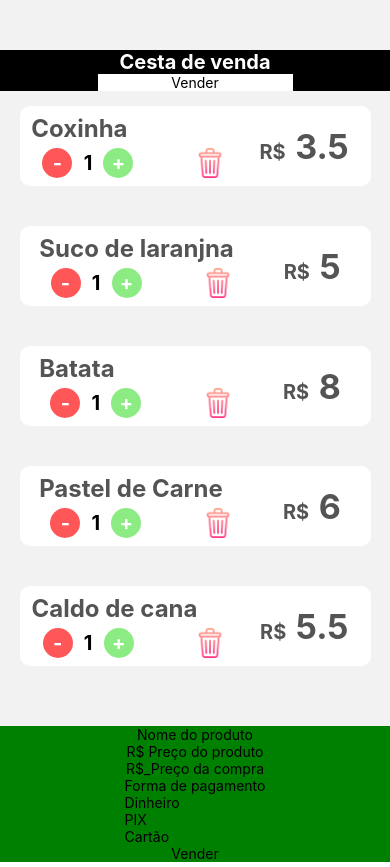
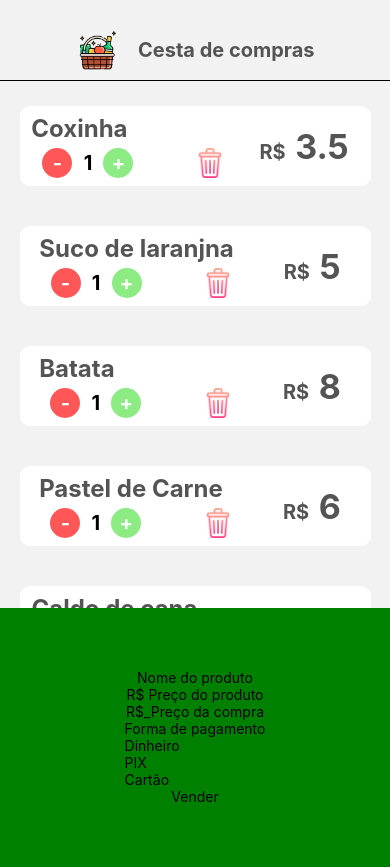
Before and after one commit to Lim4S2/LucraMais--App, a React Native app: screen /Carrinho in a window 390 px wide. Built offline with nearby package versions, Linux system fonts and the light colour scheme.

Commit message:
Atualizando a tela de carrinho de compras

```diff
--- a/src/pages/carrinho/index.js
+++ b/src/pages/carrinho/index.js
@@ -48,6 +48,12 @@ export default function Carrinho({navigation}) {
     return(
         <View style={{justifyContent: "space-between", height: "100%"}}>
             <View style={styles.container}>
+                <Image source={require("../../images/iconCesta.png")}
+                    style={{width: 40, height: 40, marginRight: 20}}
+                />
+                <Text style={styles.text}>Cesta de compras</Text>
+            </View>
+            {/*<View style={styles.container}>
                 <Text style={styles.text}>Cesta de venda</Text>
                 <TouchableOpacity onPress={() => navigation.navigate("Venda")}
                     style={{
@@ -58,9 +64,12 @@ export default function Carrinho({navigation}) {
                 >
                     <Text>Vender</Text>
                 </TouchableOpacity>
-            </View>
+                </View>*/}
 
-            <View>
+            <View style={{
+                marginTop: 10,
+                height: "60%"
+            }}>
                 <FlatList
                     data={DATA}
                     contentContainerStyle={{paddingTop: 15, paddingBottom: 20}}
@@ -124,7 +133,7 @@ export default function Carrinho({navigation}) {
                     </View>
                 </View>
 
-                <TouchableOpacity>
+                <TouchableOpacity onPress={() => navigation.navigate("Venda")}>
                     <Text>Vender</Text>
                 </TouchableOpacity>
             </View>
--- a/src/pages/carrinho/style.js
+++ b/src/pages/carrinho/style.js
@@ -2,20 +2,23 @@ import { StyleSheet } from "react-native"
 
 const styles = StyleSheet.create({
     container: {
-        marginTop: 50,
-        backgroundColor: "black",
-        justifyContent: "center",
-        alignItems: 'center'
+        flexDirection: "row",
+        marginTop: 30,
+        alignItems: 'center',
+        paddingLeft: "20%",
+        paddingBottom: 10,
+        borderBottomWidth: 1
     },
     text: {
         fontSize: 20,
         fontWeight: 'bold',
-        color: 'white'
+        color: '#545454'
     },
     venda: {
         backgroundColor: "green",
         justifyContent: "center",
-        alignItems: "center"
+        alignItems: "center",
+        height: "30%"
     }
 })
 
--- a/src/pages/estoque/index.js
+++ b/src/pages/estoque/index.js
@@ -78,7 +78,7 @@ export default function Estoque({navigation}) {
                 </View>
             </View>
 
-            <View style={{height: "66%"}}>
+            <View style={{height: "69%", marginTop: 15}}>
             <FlatList style={stylesList.list}
                 contentContainerStyle={{marginTop: 20}}
                 data={DATA}
--- a/src/pages/venda/index.js
+++ b/src/pages/venda/index.js
@@ -56,14 +56,14 @@ export default function Venda({navigation}) {
 
                 <TouchableOpacity onPress={() => navigation.navigate("Fechamento")}
                     style={styles.btnFechar}>
-                    <Text>Fechar caixa</Text>
+                    <Text style={styles.text}>Fechar caixa</Text>
                 </TouchableOpacity>
             </View>
 
             <View style={{alignItems: "center", marginBottom: 20, marginTop: 15}}>
-                <Text style={styles.text}>Caixa aberto em
+                <Text style={{...styles.text, color: "#545454"}}>Caixa aberto em
                     <Text style={{color: "white"}}>_</Text>
-                    <Text>08:33 - 02/08/2024</Text>
+                    <Text style={{...styles.text, color: "#545454"}}>08:33 - 02/08/2024</Text>
                 </Text>
             </View>
 
--- a/src/pages/venda/style.js
+++ b/src/pages/venda/style.js
@@ -2,17 +2,28 @@ import { StyleSheet } from "react-native"
 
 const styles = StyleSheet.create({
     container: {
-        backgroundColor: "green",
         flexDirection: "row",
-        justifyContent: "space-around",
-        marginTop: 50,
+        justifyContent: "space-between",
+        //marginTop: 30,
         alignItems: 'center',
-        marginBottom: 10
+        paddingBottom: 10,
+        paddingLeft: 25,
+        paddingRight: 10,
+        paddingTop: 30,
+        borderBottomWidth: 1
     },
     text: {
         fontSize: 18,
-        fontWeight: 'semibold',
-        //color: 'white'
+        fontWeight: 'bold',
+        color: "white"
+    },
+    btnFechar: {
+        width: "60%",
+        height: 50,
+        backgroundColor: "green",
+        justifyContent: "center",
+        alignItems: "center",
+        borderRadius: 20,
     }
 })
 
--- a/src/pages/venda/stylesList.js
+++ b/src/pages/venda/stylesList.js
@@ -12,7 +12,7 @@ const stylesList = StyleSheet.create({
         backgroundColor: "white",
         marginLeft: "5%",
         marginBottom: 40,
-        elevation: 15,
+        elevation: 10,
         paddingRight: 10
     },
     viewTittle: {
```
